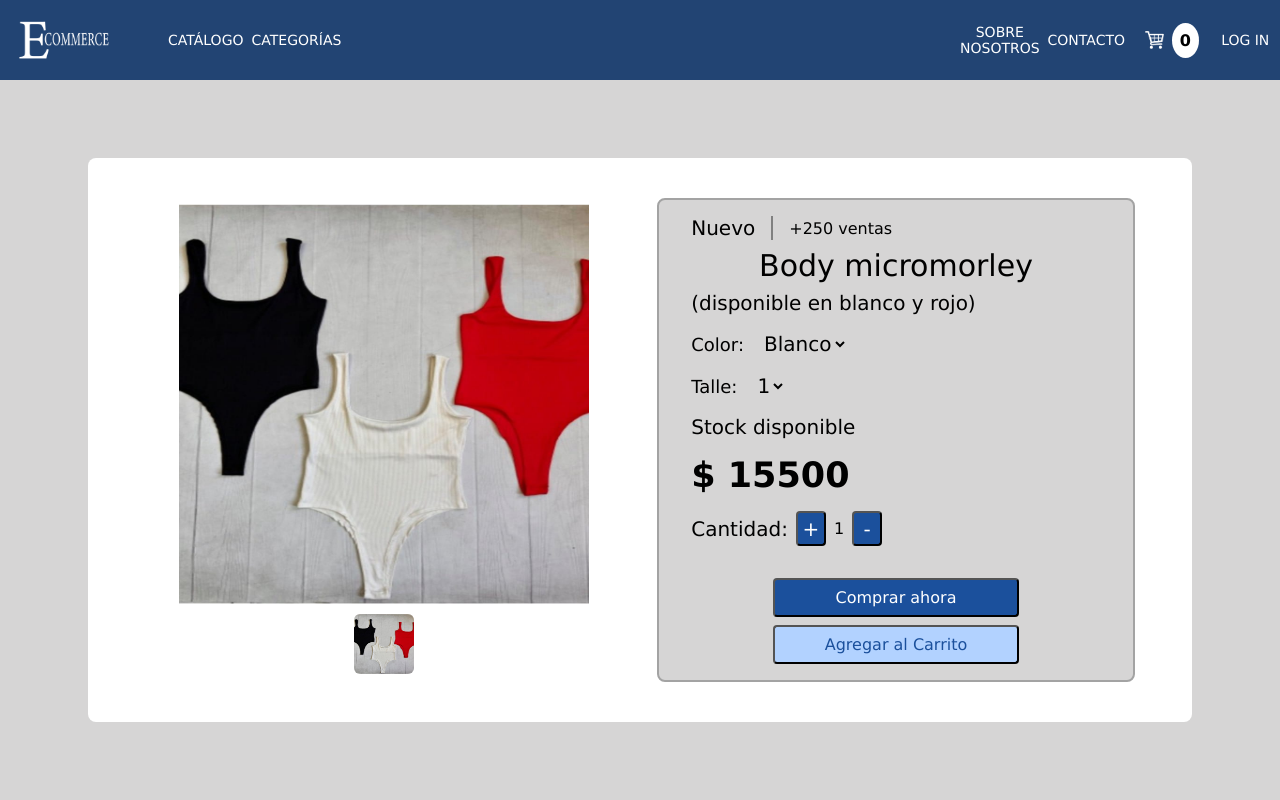
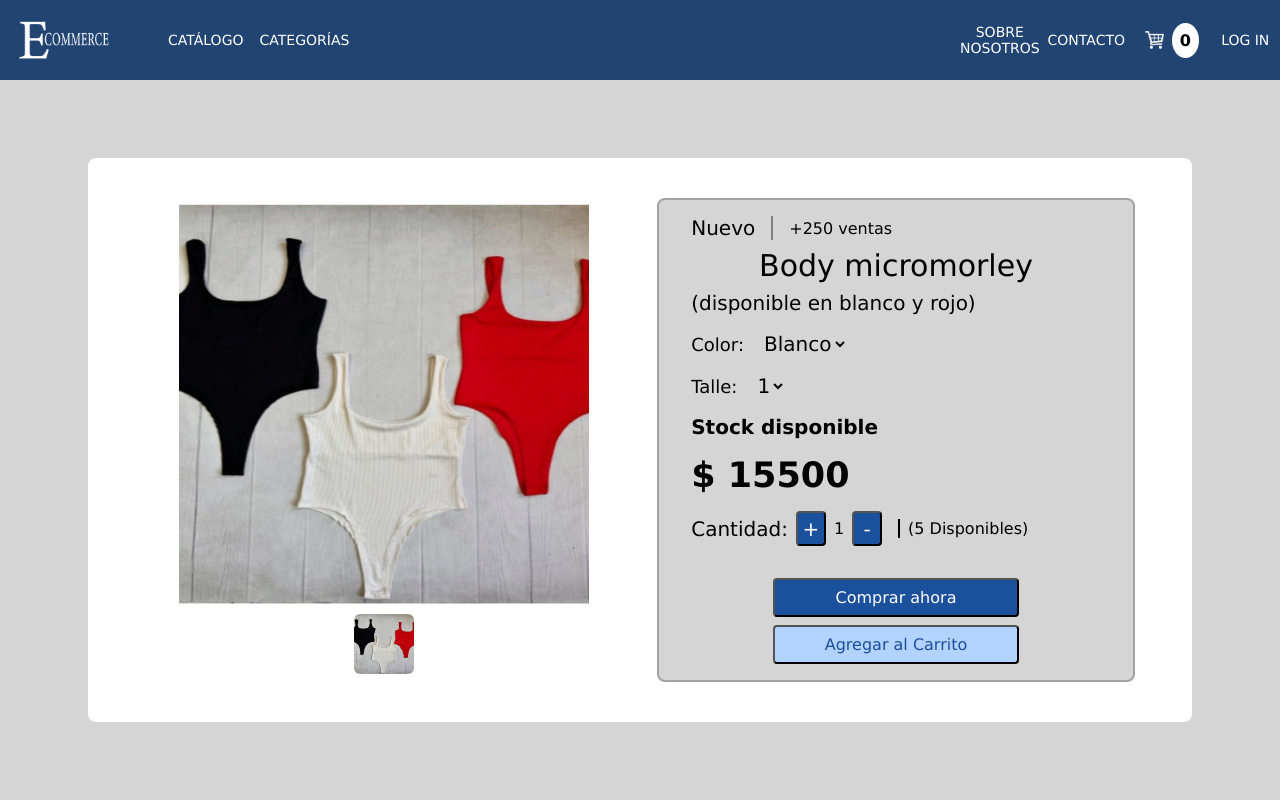
Before and after one commit to MarceloBraganza24/ecommerce, a React (Vite) app: page /item/1 in a window 1280 px wide. Shown: the top 800 px of the page. Built offline with nearby package versions, Linux system fonts and the light colour scheme.

Commit message:
itemCart update

```diff
--- a/src/components/Cart.jsx
+++ b/src/components/Cart.jsx
@@ -78,6 +78,7 @@ const Cart = () => {
                                         description={itemCart.description}
                                         price={itemCart.price}
                                         quantity={itemCart.quantity}
+                                        stock={itemCart.stock}
                                         />
 
                                     )
--- a/src/components/ItemCount.jsx
+++ b/src/components/ItemCount.jsx
@@ -4,13 +4,33 @@ import { toast } from 'react-toastify';
 
 const ItemCount = ({id, images, title,description,price,stock}) => {
 
-    const {cart, setCart} = useContext(CartContext);
+    const {setCart} = useContext(CartContext);
 
     const [count, setCount] = useState(1);
+    const [ultimoToast, setUltimoToast] = useState(0);
+    const tiempoEspera = 2000;
 
     const increment = () => {
-        setCount(count + 1)
-    }
+        if (count < stock) {
+            setCount(count + 1);
+        } else {
+            const ahora = Date.now();
+            if (ahora - ultimoToast >= tiempoEspera) {
+                toast('No hay mas disponibilidad de la ingresada!', {
+                    position: "top-right",
+                    autoClose: 2000,
+                    hideProgressBar: false,
+                    closeOnClick: true,
+                    pauseOnHover: true,
+                    draggable: true,
+                    progress: undefined,
+                    theme: "dark",
+                    className: "custom-toast",
+                });
+                setUltimoToast(ahora); // Actualiza el tiempo del último toast
+            }
+        }
+    };
 
     const decrement = () => {
         setCount(count - 1)
@@ -54,8 +74,6 @@ const ItemCount = ({id, images, title,description,price,stock}) => {
                 return [ ...currItems, {id, img: images[0], title,description, price, quantity: count} ]
             }
 
-
-
         })
 
     }
@@ -67,17 +85,19 @@ const ItemCount = ({id, images, title,description,price,stock}) => {
 
             <h2 className='itemDetailContainer__itemDetail__infoContainer__info__count__quantityLabel'>Cantidad:</h2>
 
-            {/* <button className='itemDetailContainer__itemDetail__infoContainer__info__count__plusMinus' onClick={increment}>+</button> */}
+            <button className='itemDetailContainer__itemDetail__infoContainer__info__count__plusMinus' onClick={increment}>+</button>
 
-            { count < stock ?
-                <button className='itemDetailContainer__itemDetail__infoContainer__info__count__plusMinus' onClick={increment}>+</button> : <button disabled className='itemDetailContainer__itemDetail__infoContainer__info__count__plusMinus' onClick={increment}>+</button>
+            { stock > 0 ?
+                <div className='itemDetailContainer__itemDetail__infoContainer__info__count__prop'>{count}</div>
+                :
+                <div className='itemDetailContainer__itemDetail__infoContainer__info__count__prop'>0</div>
             }
-
-            <div className='itemDetailContainer__itemDetail__infoContainer__info__count__prop'>{count}</div>
 
             { count != 1 ?
                 <button className='itemDetailContainer__itemDetail__infoContainer__info__count__plusMinus' onClick={decrement}>-</button> : <button disabled className='itemDetailContainer__itemDetail__infoContainer__info__count__plusMinus' onClick={decrement}>-</button>
             }
+
+            <div className='itemDetailContainer__itemDetail__infoContainer__info__count__availability'>({stock} Disponibles)</div>
 
         </div>
 
--- a/src/components/ItemDetailContainer.jsx
+++ b/src/components/ItemDetailContainer.jsx
@@ -98,7 +98,6 @@ const ItemDetailContainer = () => {
                             </div>
 
                             <div className='itemDetailContainer__itemDetail__infoContainer__info__description'>
-                                {/* <div className='itemDetailContainer__itemDetail__infoContainer__info__description__label'>Descripción:</div> */}
                                 <div className='itemDetailContainer__itemDetail__infoContainer__info__description__prop'>{productById.description}</div>
                             </div>
 
@@ -139,18 +138,15 @@ const ItemDetailContainer = () => {
                             </div>
 
                             <div className='itemDetailContainer__itemDetail__infoContainer__info__price'>
-                                {/* <div className='itemDetailContainer__itemDetail__infoContainer__info__price__label'>Stock:</div>
-                                <div className='itemDetailContainer__itemDetail__infoContainer__info__price__prop'>{productById.stock}</div> */}
                                 {
                                     productById.stock >= 1 ?
-                                    <div className='itemDetailContainer__itemDetail__infoContainer__info__price__label'>Stock disponible</div>
+                                    <div className='itemDetailContainer__itemDetail__infoContainer__info__stock__label'>Stock disponible</div>
                                     :
-                                    <div className='itemDetailContainer__itemDetail__infoContainer__info__price__label'>Sin stock</div>
+                                    <div className='itemDetailContainer__itemDetail__infoContainer__info__stock__label'>Sin stock</div>
                                 }
                             </div>
 
                             <div className='itemDetailContainer__itemDetail__infoContainer__info__price'>
-                                {/* <div className='itemDetailContainer__itemDetail__infoContainer__info__price__label'>Precio:</div> */}
                                 <div className='itemDetailContainer__itemDetail__infoContainer__info__price__prop'>$ {productById.price}</div>
                             </div>
 
--- a/src/sass/_header.scss
+++ b/src/sass/_header.scss
@@ -16,6 +16,11 @@
             @include disFC;
             &__logo {
                 width: 70%;
+                transition: transform 0.3s ease-in-out;
+                &:hover {
+                    transform: scale(1.1);
+                    cursor: pointer;
+                }
             }
         }
         &__menuContainer {
@@ -23,17 +28,27 @@
             height: auto;
             display: flex;
             align-items: center;
-            gap: 1vh;
+            gap: 2vh;
             padding-left: 5vh;
             &__item {
                 color: white;
                 font-size: 14px;
                 text-decoration: none;
+                transition: transform 0.3s ease-in-out;
+                &:hover {
+                    transform: scale(1.1);
+                    cursor: pointer;
+                }
             }
             &__categoriesSelect {
                 color: white;
                 font-size: 14px;
                 cursor: pointer;
+                transition: transform 0.3s ease-in-out;
+                &:hover {
+                    transform: scale(1.1);
+                    cursor: pointer;
+                }
             }
         }
     }
@@ -55,6 +70,11 @@
                 text-align: center;
                 align-self: center;
                 text-decoration: none;
+                transition: transform 0.3s ease-in-out;
+                &:hover {
+                    transform: scale(1.1);
+                    cursor: pointer;
+                }
             }
             &__cart {
                 width: 100%;
@@ -69,6 +89,11 @@
                     align-items: center;
                     &__prop {
                         width: 60%;
+                        transition: transform 0.3s ease-in-out;
+                        &:hover {
+                            transform: scale(1.1);
+                            cursor: pointer;
+                        }
                     }
                 }
                 &__number {
@@ -83,6 +108,11 @@
                         color: black;
                         padding: 1vh;
                         font-weight: bold;
+                        &:hover {
+                            background-color: black;
+                            color: white;
+                            //border: 0.3vh solid white;
+                        }
                     }
                 }
             }
@@ -99,7 +129,7 @@
     justify-content: space-around;
     padding: 2vh;
     position: fixed;
-    z-index: 1;
+    z-index: 2;
     &__btnCloseMenu {
         width: 100%;
         display: flex;
--- a/src/sass/main.css
+++ b/src/sass/main.css
@@ -417,6 +417,21 @@ h2 {
 .itemDetailContainer__itemDetail__infoContainer__info__description__prop {
   font-size: 20px;
 }
+.itemDetailContainer__itemDetail__infoContainer__info__stock {
+  width: 100%;
+  display: flex;
+  align-items: center;
+  padding-top: 2vh;
+  /* &__prop {
+      font-size: 35px;
+      font-weight: bold;
+      //padding-left: 2vh;
+  } */
+}
+.itemDetailContainer__itemDetail__infoContainer__info__stock__label {
+  font-size: 20px;
+  font-weight: 600;
+}
 .itemDetailContainer__itemDetail__infoContainer__info__price {
   width: 100%;
   display: flex;
@@ -465,6 +480,12 @@ h2 {
   border-color: black;
   border-radius: 0.5vh;
   cursor: pointer;
+}
+.itemDetailContainer__itemDetail__infoContainer__info__count__availability {
+  font-size: 16px;
+  padding-left: 1vh;
+  border-left: 0.3vh solid black;
+  margin-left: 1vh;
 }
 .itemDetailContainer__itemDetail__infoContainer__info__btnAddToCart {
   width: 100%;
@@ -711,10 +732,11 @@ h2 {
   text-align: center;
 }
 .itemCart__quantity {
-  width: 100%;
+  width: 40%;
   display: flex;
   justify-content: center;
   align-items: center;
+  justify-self: center;
 }
 .itemCart__quantity__prop {
   font-size: 16px;
@@ -1134,23 +1156,38 @@ h2 {
 }
 .header__logo-menu__logoContainer__logo {
   width: 70%;
+  transition: transform 0.3s ease-in-out;
+}
+.header__logo-menu__logoContainer__logo:hover {
+  transform: scale(1.1);
+  cursor: pointer;
 }
 .header__logo-menu__menuContainer {
   width: 100%;
   height: auto;
   display: flex;
   align-items: center;
-  gap: 1vh;
+  gap: 2vh;
   padding-left: 5vh;
 }
 .header__logo-menu__menuContainer__item {
   color: white;
   font-size: 14px;
   text-decoration: none;
+  transition: transform 0.3s ease-in-out;
+}
+.header__logo-menu__menuContainer__item:hover {
+  transform: scale(1.1);
+  cursor: pointer;
 }
 .header__logo-menu__menuContainer__categoriesSelect {
   color: white;
   font-size: 14px;
+  cursor: pointer;
+  transition: transform 0.3s ease-in-out;
+}
+.header__logo-menu__menuContainer__categoriesSelect:hover {
+  transform: scale(1.1);
   cursor: pointer;
 }
 .header__rightMenu {
@@ -1173,6 +1210,11 @@ h2 {
   text-align: center;
   align-self: center;
   text-decoration: none;
+  transition: transform 0.3s ease-in-out;
+}
+.header__rightMenu__menu__item:hover {
+  transform: scale(1.1);
+  cursor: pointer;
 }
 .header__rightMenu__menu__cart {
   width: 100%;
@@ -1189,6 +1231,11 @@ h2 {
 }
 .header__rightMenu__menu__cart__logo__prop {
   width: 60%;
+  transition: transform 0.3s ease-in-out;
+}
+.header__rightMenu__menu__cart__logo__prop:hover {
+  transform: scale(1.1);
+  cursor: pointer;
 }
 .header__rightMenu__menu__cart__number {
   width: 100%;
@@ -1204,6 +1251,10 @@ h2 {
   padding: 1vh;
   font-weight: bold;
 }
+.header__rightMenu__menu__cart__number__prop:hover {
+  background-color: black;
+  color: white;
+}
 
 .categoriesContainer {
   background-color: rgba(0, 0, 0, 0.4);
@@ -1214,7 +1265,7 @@ h2 {
   justify-content: space-around;
   padding: 2vh;
   position: fixed;
-  z-index: 1;
+  z-index: 2;
 }
 .categoriesContainer__btnCloseMenu {
   width: 100%;
--- a/src/sass/main.scss
+++ b/src/sass/main.scss
@@ -391,6 +391,21 @@ h2 {
                         //padding-left: 2vh;
                     }
                 }
+                &__stock {
+                    width: 100%;
+                    display: flex;
+                    align-items: center;
+                    padding-top: 2vh;
+                    &__label {
+                        font-size: 20px;
+                        font-weight: 600;
+                    }
+                    /* &__prop {
+                        font-size: 35px;
+                        font-weight: bold;
+                        //padding-left: 2vh;
+                    } */
+                }
                 &__price {
                     width: 100%;
                     display: flex;
@@ -439,6 +454,12 @@ h2 {
                         border-color: black;
                         border-radius: 0.5vh;
                         cursor: pointer;
+                    }
+                    &__availability {
+                        font-size: 16px;
+                        padding-left: 1vh;
+                        border-left: 0.3vh solid black;
+                        margin-left: 1vh;
                     }
                 }
                 &__btnAddToCart {
@@ -663,8 +684,11 @@ h2 {
         }
     }
     &__quantity {
-        width: 100%;
-        @include disFC();
+        width: 40%;
+        display: flex;
+        justify-content: center;
+        align-items: center;
+        justify-self: center;
         &__prop {
             font-size: 16px;
         }
```
Also changed, not shown: src/components/ItemCart.jsx (+19 -3 lines), src/context/ShoppingCartContext.jsx (+9 -1 lines), 1 other file (tests, documents, lock files or other folders).
